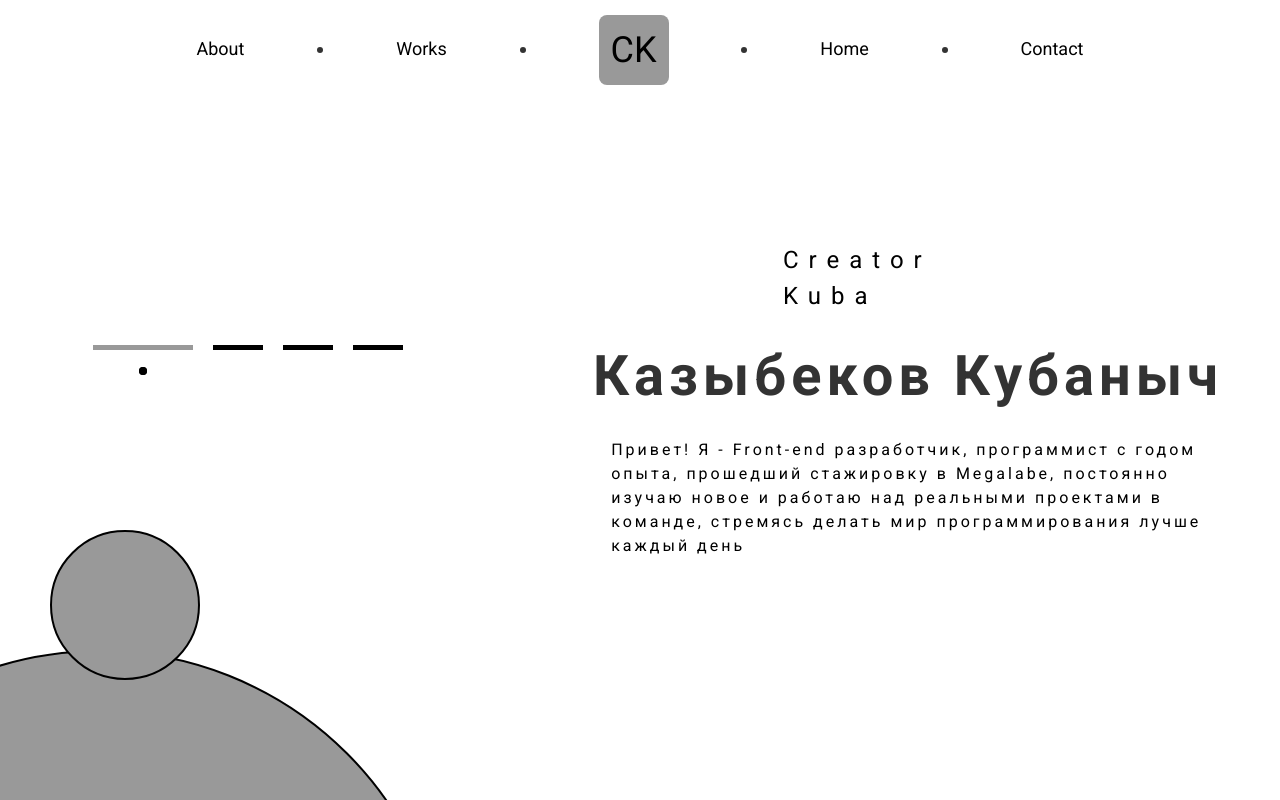
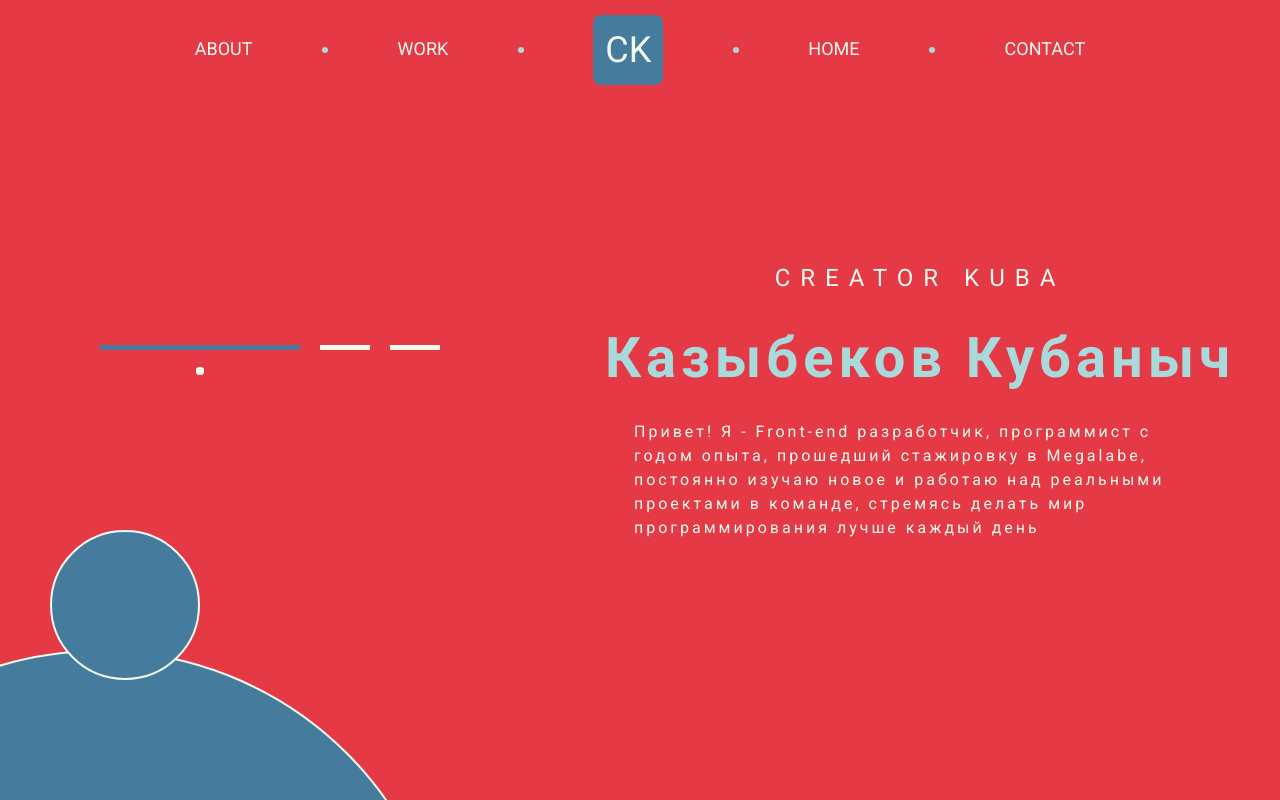
Before and after one commit to Diligen1/-PORTFOLIO-, a Next.js app: page /about in a window 1280 px wide. Built offline with nearby package versions, Linux system fonts and the light colour scheme.

Commit message:
fixed design

```diff
--- a/src/components/about/allabout.tsx
+++ b/src/components/about/allabout.tsx
@@ -1,5 +1,5 @@
 "use client";
-import { Info, Skills, Contact, Education } from "@/components";
+import { Info, Skills, Contact } from "@/components";
 import { useState } from "react";
 import style from "@/styles/headermobile/headermobile.module.css";
 
@@ -11,40 +11,33 @@ export default function AllAbout() {
   };
   return (
     <main className="mx-auto relative">
-      <div className=" w-full h-[100vh] relative flex flex-col-reverse md:flex-row justify-center items-center gap-[40px]">
+      <div className=" w-full h-[100vh] relative flex flex-col-reverse md:flex-row justify-center items-center gap-[20px]">
         <div
-          className={`${style.navigator}  z-10 w-[55%] md:w-[40%] flex flex-row justify-center items-start gap-[20px] pb-[80px]`}
+          className={`${style.navigator}  z-10 w-[55%] md:w-[45%] flex flex-row justify-center items-center md:items-start gap-[20px] pb-[80px]`}
         >
           <div
             className={`${style.navItem} ${
               activeComponent === "Info" ? style.active : ""
-            } w-[30px] md:w-[50px] h-[30px]`}
+            } w-[40px] md:w-[50px] h-[30px] `}
             onClick={() => handleSetActiveComponent("Info")}
           ></div>
           <div
             className={`${style.navItem} ${
               activeComponent === "Skills" ? style.active : ""
-            } w-[30px] md:w-[50px] h-[30px]`}
+            } w-[40px] md:w-[50px] h-[30px] `}
             onClick={() => handleSetActiveComponent("Skills")}
           ></div>
           <div
             className={`${style.navItem} ${
               activeComponent === "Contact" ? style.active : ""
-            } w-[30px] md:w-[50px] h-[30px]`}
+            } w-[40px] md:w-[50px] h-[30px]`}
             onClick={() => handleSetActiveComponent("Contact")}
-          ></div>
-          <div
-            className={`${style.navItem} ${
-              activeComponent === "Education" ? style.active : ""
-            } w-[30px] md:w-[50px] h-[30px]`}
-            onClick={() => handleSetActiveComponent("Education")}
           ></div>
         </div>
         <div className="w-full md:w-[60%] z-10 ">
           {activeComponent === "Info" && <Info />}
           {activeComponent === "Skills" && <Skills />}
           {activeComponent === "Contact" && <Contact />}
-          {activeComponent === "Education" && <Education />}
         </div>
       </div>
       <div
--- a/src/components/about/info.tsx
+++ b/src/components/about/info.tsx
@@ -3,8 +3,8 @@ export default function Info() {
   return (
     <main className="mx-auto">
       <div className=" w-full h-[55vh] px-[20px] flex flex-col justify-center items-center gap-[20px] md:text-left text-center">
-        <p className="w-full md:w-[250px] tracking-[5px] md:tracking-[10px] text-[var(--text-color)] text-[20px] md:text-[24px]   font-normal ">
-          Creator Kuba
+        <p className="tracking-[5px] md:tracking-[10px] text-[var(--text-color)] text-[20px] md:text-[24px] font-normal ">
+          CREATOR KUBA
         </p>
         <p className="tracking-[5px] text-[var(--second-color)] text-[32px] md:text-[56px] font-semibold  ">
           Казыбеков Кубаныч
--- a/src/components/common/animation/lines.tsx
+++ b/src/components/common/animation/lines.tsx
@@ -33,7 +33,7 @@ export default function Lines() {
       <motion.div
         initial={{ opacity: 0 }}
         animate={{ opacity: 1 }}
-        transition={{ duration: 0.5, delay: 0.8, type: "spring" }}
+        transition={{ duration: 0.5, delay: 2, type: "spring" }}
         className="flex flex-col md:flex-row justify-center items-center gap-[20px]"
       >
         <motion.p
--- a/src/components/common/header/header.tsx
+++ b/src/components/common/header/header.tsx
@@ -29,43 +29,43 @@ export default function Header() {
           <motion.div
             initial={{ y: -300, opacity: 0 }}
             animate={{ y: 0, opacity: 1 }}
-            transition={{ duration: 0.5, delay: 0.8, type: "spring" }}
+            transition={{ duration: 0.5, delay: 1.8, type: "spring" }}
           >
             <Link
               href="/about"
               className="text-[18px] text-[var(--text-color)] hover:text-[var(--second-color)] duration-500 text-underline"
             >
-              About
+              ABOUT
             </Link>
           </motion.div>
           <motion.div
             initial={{ y: -300, opacity: 0 }}
             animate={{ y: 0, opacity: 1 }}
-            transition={{ duration: 0.5, delay: 1, type: "spring" }}
+            transition={{ duration: 0.5, delay: 2, type: "spring" }}
             className="w-[6px] h-[6px] rounded-[50%] bg-[var(--second-color)]"
           ></motion.div>
           <motion.div
             initial={{ y: -300, opacity: 0 }}
             animate={{ y: 0, opacity: 1 }}
-            transition={{ duration: 0.5, delay: 0.9, type: "spring" }}
+            transition={{ duration: 0.5, delay: 1.9, type: "spring" }}
           >
             <Link
               href="/"
               className="text-[18px] text-[var(--text-color)] hover:text-[var(--second-color)] duration-500 text-underline"
             >
-              Works
+              WORK
             </Link>
           </motion.div>
           <motion.div
             initial={{ y: -300, opacity: 0 }}
             animate={{ y: 0, opacity: 1 }}
-            transition={{ duration: 0.5, delay: 1.1, type: "spring" }}
+            transition={{ duration: 0.5, delay: 2.1, type: "spring" }}
             className="w-[6px] h-[6px] rounded-[50%] bg-[var(--second-color)]"
           ></motion.div>
           <motion.div
             initial={{ y: -300, opacity: 0 }}
             animate={{ y: 0, opacity: 1 }}
-            transition={{ duration: 0.5, delay: 1.2, type: "spring" }}
+            transition={{ duration: 0.5, delay: 2.2, type: "spring" }}
           >
             <div
               onClick={onClick}
@@ -78,38 +78,38 @@ export default function Header() {
           <motion.div
             initial={{ y: -300, opacity: 0 }}
             animate={{ y: 0, opacity: 1 }}
-            transition={{ duration: 0.5, delay: 1.1, type: "spring" }}
+            transition={{ duration: 0.5, delay: 2.1, type: "spring" }}
             className="w-[6px] h-[6px] rounded-[50%] bg-[var(--second-color)]"
           ></motion.div>
           <motion.div
             initial={{ y: -300, opacity: 0 }}
             animate={{ y: 0, opacity: 1 }}
-            transition={{ duration: 0.5, delay: 0.9, type: "spring" }}
+            transition={{ duration: 0.5, delay: 1.9, type: "spring" }}
           >
             <Link
               href="/"
               className="text-[18px] text-[var(--text-color)] text-underline hover:text-[var(--second-color)] duration-500"
             >
-              Home
+              HOME
             </Link>
           </motion.div>
 
           <motion.div
             initial={{ y: -300, opacity: 0 }}
             animate={{ y: 0, opacity: 1 }}
-            transition={{ duration: 0.5, delay: 0.7, type: "spring" }}
+            transition={{ duration: 0.5, delay: 1.7, type: "spring" }}
             className="w-[6px] h-[6px] rounded-[50%] bg-[var(--second-color)]"
           ></motion.div>
           <motion.div
             initial={{ y: -300, opacity: 0 }}
             animate={{ y: 0, opacity: 1 }}
-            transition={{ duration: 0.5, delay: 0.5, type: "spring" }}
+            transition={{ duration: 0.5, delay: 1.5, type: "spring" }}
           >
             <Link
               href="/"
               className="text-[18px] text-[var(--text-color)] text-underline hover:text-[var(--second-color)] duration-500"
             >
-              Contact
+              CONTACT
             </Link>
           </motion.div>
         </div>
--- a/src/components/common/headermobile/headermobile.tsx
+++ b/src/components/common/headermobile/headermobile.tsx
@@ -18,7 +18,7 @@ export default function HeaderMobile() {
       <motion.div
         initial={{ y: 200 }}
         animate={{ y: 0 }}
-        transition={{ duration: 1, delay: 0.8 }}
+        transition={{ duration: 1, delay: 1.2 }}
         className={`${style.navigation} w-[100%] h-[90px] rounded-t-[8px] bg-[var(--text-color)] flex flex-row justify-around items-center`}
       >
         <div
--- a/src/components/home/promo/promo.tsx
+++ b/src/components/home/promo/promo.tsx
@@ -36,14 +36,14 @@ export default function Promo() {
           onClick={onClick}
           initial={{ scale: 0 }}
           animate={{ scale: 1 }}
-          transition={{ duration: 0.6, delay: 0.8, type: "spring" }}
+          transition={{ duration: 0.6, delay: 1.6, type: "spring" }}
           className={` w-[300px] h-[300px] sm:w-[400px] sm:h-[400px] md:w-[500px] md:h-[500px] bg-[var(--third-color)] rounded-[50%] md:top-[20%] top-[10%] absolute z-10 md:z-[-10] border-[2px] border-[var(--text-color)]`}
         ></motion.div>
         <div className="flex flex-col-reverse md:flex-col h-[60%] md:h-[40%] gap-[20px] justify-start items-center overflow-hidden">
           <motion.p
             initial={{ y: -200, opacity: 0 }}
             animate={{ y: 0, opacity: 1 }}
-            transition={{ duration: 0.4, delay: 0.8, type: "spring" }}
+            transition={{ duration: 0.4, delay: 1.6, type: "spring" }}
             className=" text-center tracking-[15px] cursor-default text-[36px] md:text-[96px] text-[var(--text-color)]"
           >
             CREATOR KUBA
@@ -51,7 +51,7 @@ export default function Promo() {
           <motion.p
             initial={{ opacity: 0 }}
             animate={{ opacity: 1 }}
-            transition={{ delay: 0.8 }}
+            transition={{ delay: 1.6 }}
             className="text-[16px] md:text-[42px] text-[var(--text-color)] tracking-[10px]"
           >
             {text}
@@ -71,7 +71,7 @@ export default function Promo() {
               animate={{ y: 0, scale: 1 }}
               transition={{
                 duration: index * 0.2 + 0.4,
-                delay: 0.8,
+                delay: 1.6,
                 type: "spring",
               }}
               className={`w-[15px] h-[15px] rounded-[50%] bg-[var(--second-color)] `}
--- a/src/components/index.ts
+++ b/src/components/index.ts
@@ -6,7 +6,6 @@ import Shirma from "./common/animation/shirma";
 import Info from "./about/info";
 import Skills from "./about/skills";
 import Contact from "./about/contact";
-import Education from "./about/education";
 import AllAbout from "./about/allabout";
 export {
   Header,
@@ -18,5 +17,4 @@ export {
   AllAbout,
   Skills,
   Contact,
-  Education,
 };
--- a/src/styles/globals.css
+++ b/src/styles/globals.css
@@ -3,10 +3,10 @@
 @tailwind utilities;
 
 :root {
-  --background-color: #ffffff;
-  --text-color: #000000;
-  --second-color: #333333;
-  --third-color: #999999;
+  --background-color: #e63946;
+  --text-color: #f1faee;
+  --second-color: #a8dadc;
+  --third-color: #457b9d;
 }
 [data-theme="dark-blue"] {
   --background-color: #00a19a;
@@ -33,10 +33,10 @@
   --third-color: #ffc857;
 }
 [data-theme="dark"] {
-  --background-color: #e63946;
-  --text-color: #f1faee;
-  --second-color: #a8dadc;
-  --third-color: #457b9d;
+  --background-color: #ffffff;
+  --text-color: #000000;
+  --second-color: #333333;
+  --third-color: #999999;
 }
 [data-theme="pink"] {
   --background-color: #011627;
--- a/src/styles/headermobile/headermobile.module.css
+++ b/src/styles/headermobile/headermobile.module.css
@@ -64,7 +64,7 @@
 }
 
 .navItem.active {
-  width: 100px;
+  width: 200px;
   border-top: 5px solid var(--third-color);
   background-color: transparent;
   flex-direction: column;
```
